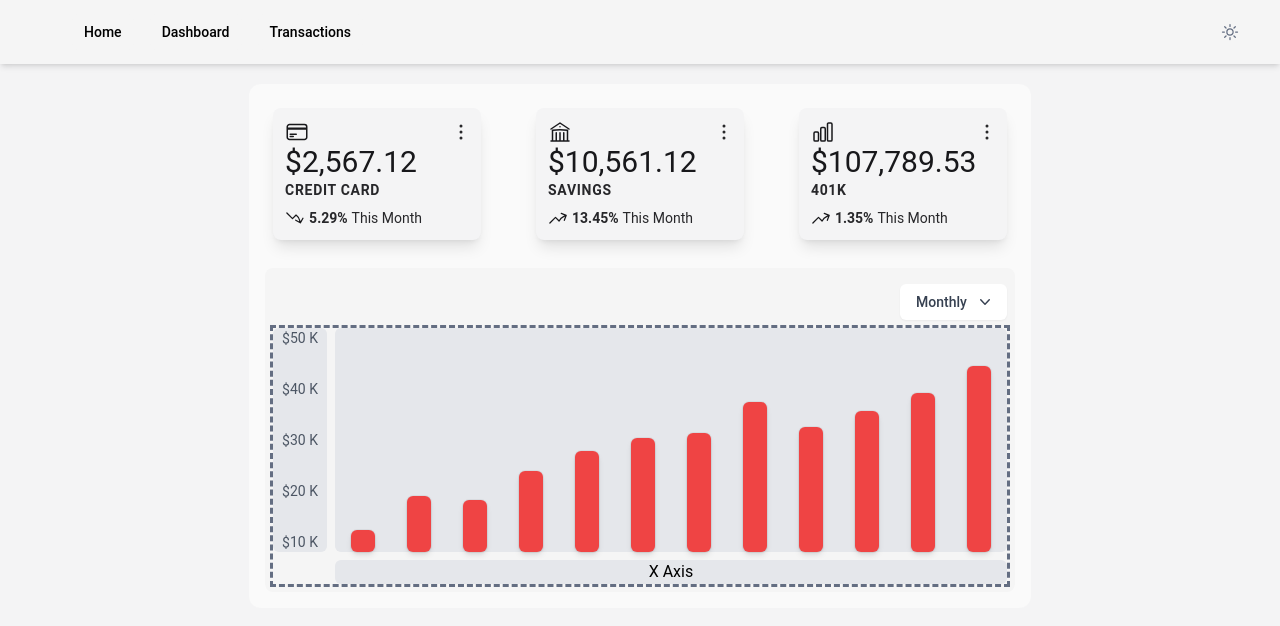
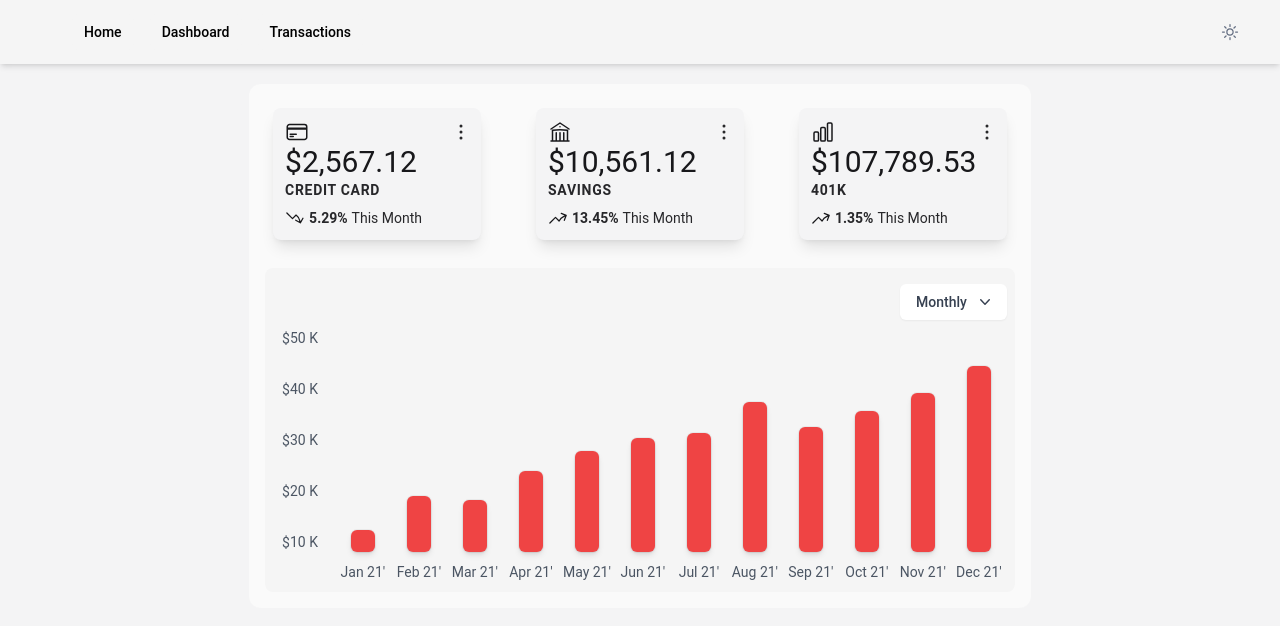
Before and after one commit to kyle-main/budget-tool, an Angular app in the folder client/: page /transactions in a window 1280 px wide. Shown: the top 626 px of the page. Built offline with nearby package versions, Linux system fonts and the light colour scheme.

Commit message:
bar graph x axis

```diff
--- a/client/src/app/app.module.ts
+++ b/client/src/app/app.module.ts
@@ -34,6 +34,7 @@ import { AccountsBarGraphComponent } from './common/accounts-bar-graph/accounts-
 import { DropdownComponent } from './common/dropdown/dropdown.component';
 import { BarComponent } from './common/accounts-bar-graph/bar/bar.component';
 import { MoneyFormatterSmallPipe } from './core/pipes/money-formatter-small.pipe';
+import { DateShortPipe } from './core/pipes/date-short.pipe';
 
 @NgModule({
   declarations: [
@@ -50,6 +51,7 @@ import { MoneyFormatterSmallPipe } from './core/pipes/money-formatter-small.pipe
     DropdownComponent,
     BarComponent,
     MoneyFormatterSmallPipe,
+    DateShortPipe,
   ],
   imports: [
     BrowserModule,
--- a/client/src/app/common/accounts-bar-graph/accounts-bar-graph.component.html
+++ b/client/src/app/common/accounts-bar-graph/accounts-bar-graph.component.html
@@ -11,10 +11,10 @@
       </div>
     </div>
   </div>
-  <div class="grid grid-cols-12 gap-2 outline-dashed outline-atom-500">
+  <div class="grid grid-cols-12 gap-2">
     <!-- y-axis -->
     <div
-      class="flex row-start-1 row-end-6 items-center justify-center text-sm bg-gray-200 text-gray-600 dark:bg-atom-700 dark:text-atom-300 rounded-md"
+      class="flex row-start-1 row-end-6 items-center justify-center text-sm text-gray-600 dark:text-atom-300 rounded-md"
     >
       <div class="flex flex-col justify-between h-full my-2">
         <div *ngFor="let value of this.valueRange.reverse()">
@@ -24,20 +24,23 @@
     </div>
     <!-- bar graph -->
     <div
-      class="row-start-1 row-end-6 col-start-2 col-end-13 bg-gray-200 dark:bg-atom-700 dark:text-neutral-200 rounded-md"
+      class="flex h-56 items-end row-start-1 row-end-6 col-start-2 col-end-13 text-gray-600 dark:text-atom-300 rounded-md"
     >
-      <div class="flex h-56 items-end justify-center">
-        <app-bar
-          [style.height]="item.size"
-          *ngFor="let item of this.data"
-        ></app-bar>
-      </div>
+      <app-bar
+        [style.height]="item.size"
+        *ngFor="let item of this.data"
+      ></app-bar>
     </div>
     <!-- x-axis -->
     <div
-      class="flex col-start-2 col-end-13 items-center justify-center bg-gray-200 dark:bg-atom-700 dark:text-neutral-200 rounded-md"
+      class="flex col-start-2 col-end-13 h-6 text-gray-600 dark:text-atom-300 rounded-md"
     >
-      X Axis
+      <div
+        class="flex justify-center items-center w-6 mx-4 text-sm whitespace-nowrap"
+        *ngFor="let x of timeline"
+      >
+        {{ x | dateShort }}
+      </div>
     </div>
   </div>
 </div>
--- a/client/src/app/common/accounts-bar-graph/accounts-bar-graph.component.ts
+++ b/client/src/app/common/accounts-bar-graph/accounts-bar-graph.component.ts
@@ -31,6 +31,7 @@ export class AccountsBarGraphComponent implements OnInit {
   period: Period;
   data: any;
   valueRange: any;
+  timeline: Date[];
   dropdownValues: DropdownValue[] = [
     new DropdownValue('Monthly', 'Monthly'),
     new DropdownValue('Yearly', 'Yearly'),
@@ -40,6 +41,20 @@ export class AccountsBarGraphComponent implements OnInit {
     this.period = Period.MONTHLY;
     this.data = data;
     this.valueRange = [10000, 20000, 30000, 40000, 50000];
+    this.timeline = [
+      new Date('2021-01-01'),
+      new Date('2021-02-01'),
+      new Date('2021-03-01'),
+      new Date('2021-04-01'),
+      new Date('2021-05-01'),
+      new Date('2021-06-01'),
+      new Date('2021-07-01'),
+      new Date('2021-08-01'),
+      new Date('2021-09-01'),
+      new Date('2021-10-01'),
+      new Date('2021-11-01'),
+      new Date('2021-12-01'),
+    ];
   }
 
   ngOnInit(): void {}
--- /dev/null
+++ b/client/src/app/core/pipes/date-short.pipe.ts
@@ -0,0 +1,27 @@
+import { Pipe, PipeTransform } from '@angular/core';
+const monthNames = [
+  'January',
+  'February',
+  'March',
+  'April',
+  'May',
+  'June',
+  'July',
+  'August',
+  'September',
+  'October',
+  'November',
+  'December',
+];
+@Pipe({
+  name: 'dateShort',
+})
+export class DateShortPipe implements PipeTransform {
+  transform(date: Date): string {
+    console.log(date);
+    let shortMonth = monthNames[date.getMonth()].slice(0, 3);
+    console.log(date.getFullYear());
+    let shortYear = date.getFullYear().toString().slice(2, 4) + "'";
+    return shortMonth + ' ' + shortYear;
+  }
+}
```
Also changed, not shown: 1 other file (tests, documents, lock files or other folders).
